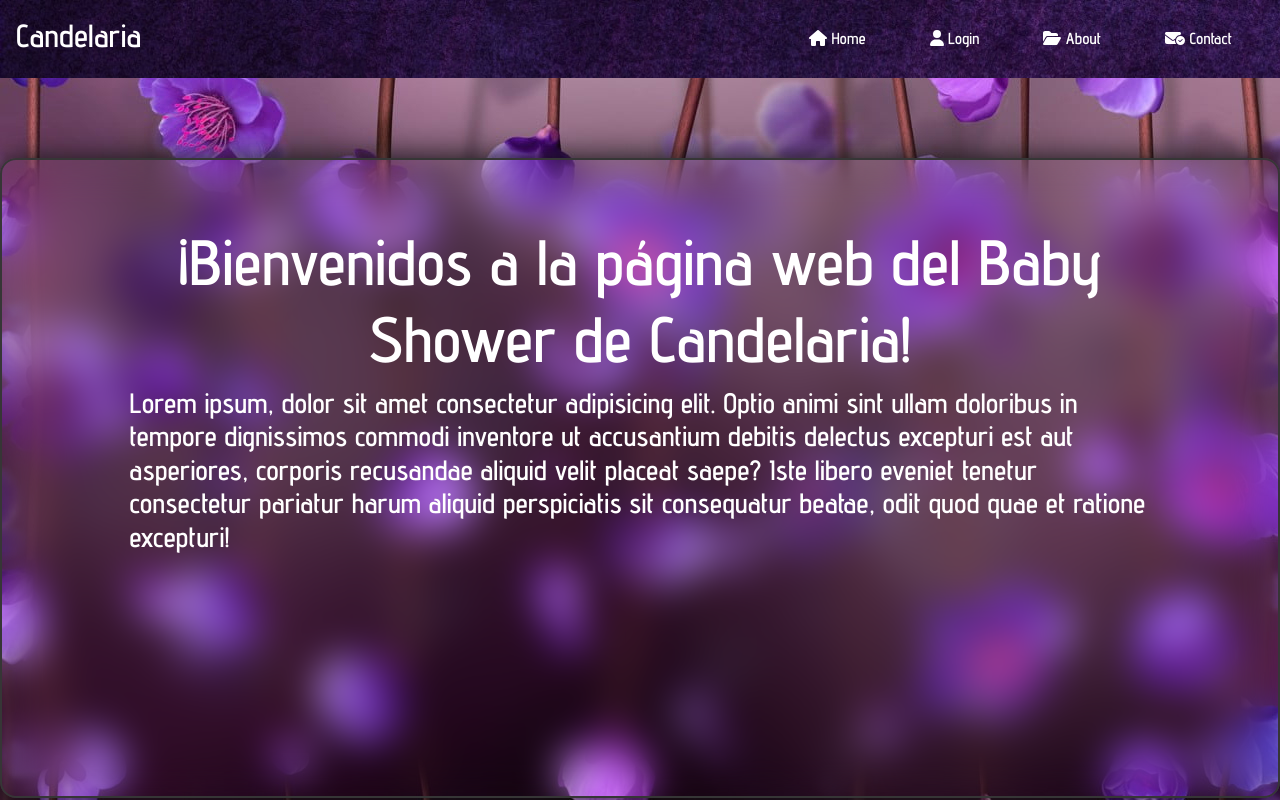
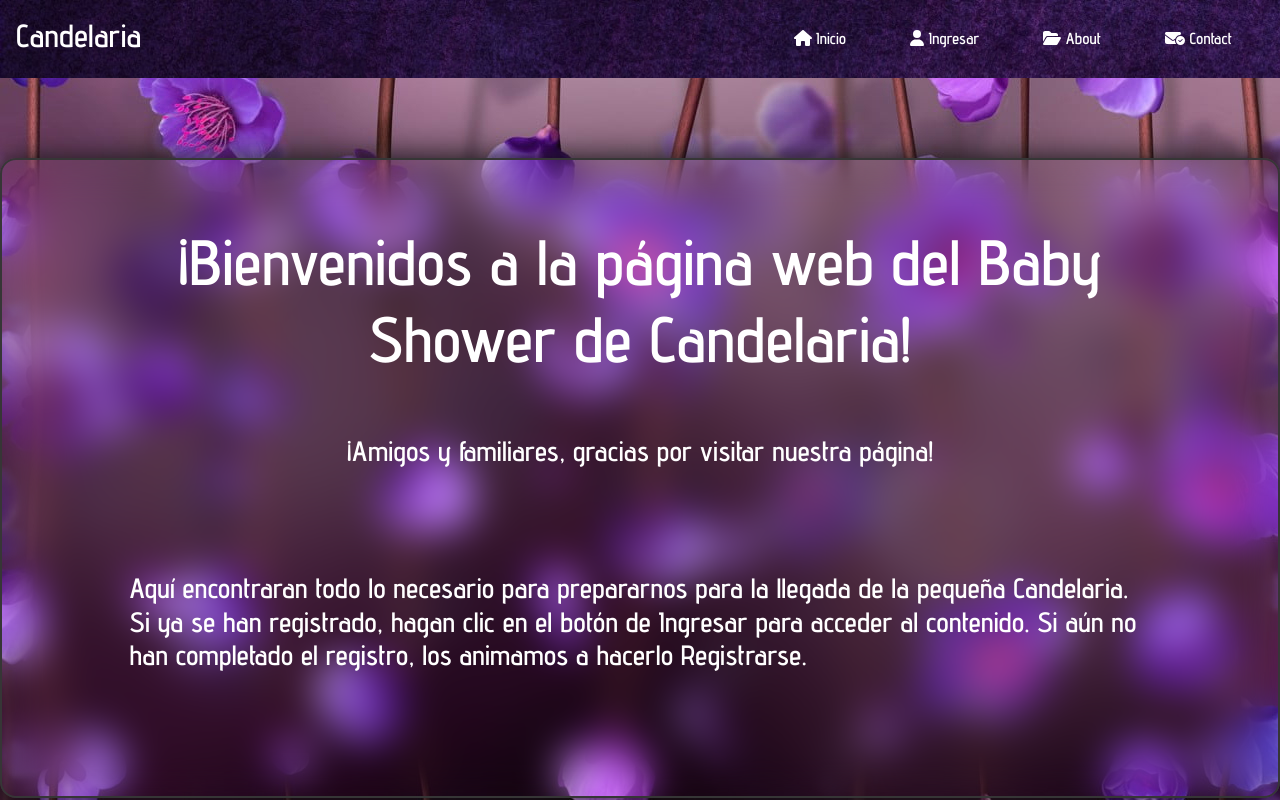
Before and after one commit to AESALVA/babyShowerCande, a React (Vite) app: page /#/ in a window 1280 px wide. Built offline with nearby package versions, Linux system fonts and the light colour scheme; a web font is replaced by a local one.

Commit message:
features

```diff
--- a/src/Components/Landing.jsx
+++ b/src/Components/Landing.jsx
@@ -19,13 +19,13 @@ const Landing = () => {
         {!auth.auth.name ? (
           <>
             <h3>
-              Lorem ipsum, dolor sit amet consectetur adipisicing elit. Optio
-              animi sint ullam doloribus in tempore dignissimos commodi
-              inventore ut accusantium debitis delectus excepturi est aut
-              asperiores, corporis recusandae aliquid velit placeat saepe? Iste
-              libero eveniet tenetur consectetur pariatur harum aliquid
-              perspiciatis sit consequatur beatae, odit quod quae et ratione
-              excepturi!
+              ¡Amigos y familiares, gracias por visitar nuestra página!
+            </h3>
+            <h3>
+              Aquí encontraran todo lo necesario para prepararnos para la
+              llegada de la pequeña Candelaria. Si ya se han registrado, hagan
+              clic en el botón de Ingresar para acceder al contenido. Si aún no
+              han completado el registro, los animamos a hacerlo Registrarse.
             </h3>
           </>
         ) : (
--- a/src/Components/Login.jsx
+++ b/src/Components/Login.jsx
@@ -65,7 +65,7 @@ const Login = () => {
     <>
       <div id="Login" className="LoginContainer">
         <div className="form-box login">
-          <h2>Login</h2>
+          <h2>Ingresar</h2>
           <form action="#">
             <div className="input-box">
               <span className="icon">
@@ -120,7 +120,7 @@ const Login = () => {
             </span>
             <div className="forgotPass">
               <NavLink to="/babyShowerCande/PassRecovery">
-                Forgot password ?
+                Olvidaste tu contraseña ?
               </NavLink>
             </div>
             <div onClick={() => handleClick()} className="btn">
@@ -130,14 +130,14 @@ const Login = () => {
                     <Loader />
                   </>
                 ) : (
-                  "Login"
+                  "Ingresar"
                 )}
               </Nav.Link>
             </div>
             <div className="loginRegister">
-              <p>Don't have an account?</p>
+              <p>No tiene una cuenta?</p>
               <NavLink to="/babyShowerCande/Register" className="registerLink">
-                Register
+                Registrarse
               </NavLink>
             </div>
           </form>
--- a/src/Components/NavBar.jsx
+++ b/src/Components/NavBar.jsx
@@ -42,7 +42,7 @@ const NavBar = () => {
         <ul className="NavList">
           <li>
             <NavLink to="/">
-              <FontAwesomeIcon icon={faHouse} /> Home
+              <FontAwesomeIcon icon={faHouse} /> Inicio
             </NavLink>
           </li>
           <li>
@@ -50,7 +50,7 @@ const NavBar = () => {
               <>
                 <NavLink to="/babyShowerCande/Login">
                   <FontAwesomeIcon icon={faUser} />{' '}
-                  Login
+                  Ingresar
                 </NavLink>
               </>
             ) : (
@@ -80,12 +80,12 @@ const NavBar = () => {
         <ul className={menuResponsive}>
           <li>
             <NavLink to="/">
-              <FontAwesomeIcon icon={faHouse} /> Home
+              <FontAwesomeIcon icon={faHouse} /> Inicio
             </NavLink>
           </li>
           <li>
             {!auth.auth.name ? (
-              <NavLink to="/babyShowerCande/Login"><FontAwesomeIcon icon={faUser} />{' '}Login</NavLink>
+              <NavLink to="/babyShowerCande/Login"><FontAwesomeIcon icon={faUser} />{' '}Ingresar</NavLink>
             ) : (
               <NavLink onClick={auth.logout}><FontAwesomeIcon icon={faUser} />{'  '}{auth.auth.name}</NavLink>
             )}
--- a/src/Components/PassRecovery.jsx
+++ b/src/Components/PassRecovery.jsx
@@ -66,7 +66,7 @@ const PassRecovery = () => {
   return (
     <div className="PassRecoveryContainer">
       <div className="form-box passRecovery">
-        <h2>Recover Password</h2>
+        <h2>Recuperar Contraseña</h2>
         <form action="#">
           <div className="input-box">
             <span className="icon">
@@ -93,10 +93,10 @@ const PassRecovery = () => {
             </span>
             <span className="text-danger d-flex justify-content-center py-4">{message}</span>
           <div className="btn">
-            {message==="¡ mail sent successfully !"?(<Nav.Link onClick={handleBack}>Go Back</Nav.Link>):(<Nav.Link onClick={handleClick}>{Load.isLoaded?(<><Loader /></>):('Recover')}</Nav.Link>)}
+            {message==="¡ mail sent successfully !"?(<Nav.Link onClick={handleBack}>Volver</Nav.Link>):(<Nav.Link onClick={handleClick}>{Load.isLoaded?(<><Loader /></>):('Recuperar')}</Nav.Link>)}
           </div>
           <div className="loginRegister">
-            <p>A message will be sent to your email to reset the password</p>
+            <p>Un mensaje se enviará a su cuenta de correo electrónico para restablecer su contraseña</p>
           </div>
         </form>
       </div>
--- a/src/Components/Register.jsx
+++ b/src/Components/Register.jsx
@@ -101,7 +101,7 @@ const Register = () => {
   return (
     <div className="RegisterContainer">
       <div className="form-box register">
-        <h2>Register</h2>
+        <h2>Registrarse</h2>
         <span className="text-danger d-flex justify-content-center">
           {message}
         </span>
@@ -209,12 +209,12 @@ const Register = () => {
             </p>
           </div>
           <div onClick={() => handleClick()} className="btn">
-            <Nav.Link>{Load.isLoaded ? <Loader /> : "Register"}</Nav.Link>
+            <Nav.Link>{Load.isLoaded ? <Loader /> : "Registrarse"}</Nav.Link>
           </div>
           <div className="loginRegister">
-            <p>Already have an account?</p>
+            <p>Ya tienes cuenta?</p>
             <NavLink to="/babyShowerCande/Login" className="loginLink">
-              Login
+              Ingresar
             </NavLink>
           </div>
         </form>
--- a/src/Styles/landing.css
+++ b/src/Styles/landing.css
@@ -5,6 +5,10 @@
   width: 80%;
   height: 80%;
   color: #fff;
+}
+
+.ContainerLanding > h3{
+  padding: 3rem 0;
 }
 
 .LandingTitle {
@@ -60,12 +64,21 @@
   scroll-snap-align: start;
 }
 
+@media (max-width:1000px){
+.LandingTitle{
+  font-size: 3rem;
+}
+}
+
 @media (max-width: 700px) {
   .LandingTitle {
     font-size: 2rem;
   }
   .ContainerLanding {
     width: 70%;
+  }
+  .ContainerLanding > h3{
+    padding: 1rem 0;
   }
   .media-scroller {
     grid-auto-columns: 58%;
@@ -75,3 +88,9 @@
     aspect-ratio: 9 /12;
   }
 }
+
+@media (max-width:420px){
+  .ContainerLanding > h3{
+    padding: .5rem 0;
+  }
+}
```
